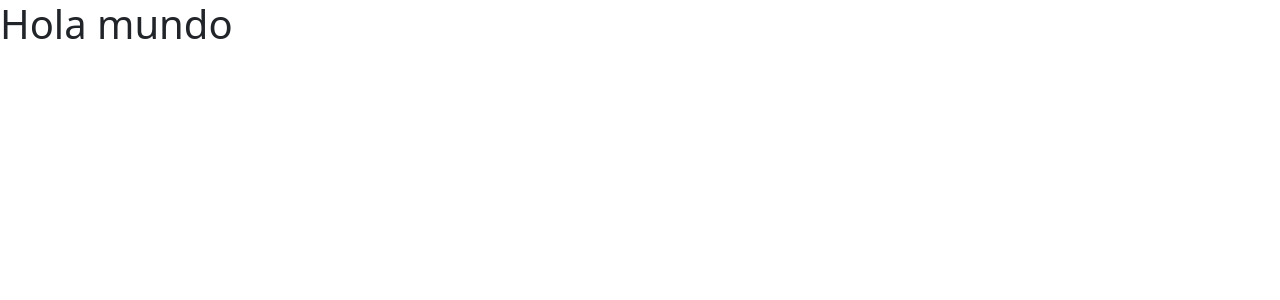
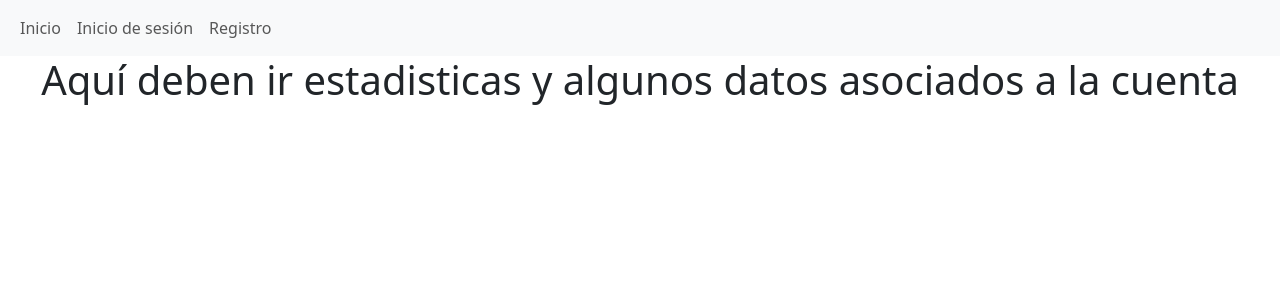
Before and after one commit to matias-user/projectinventory, a Django app: page / in a window 1280 px wide. Shown: the top 300 px of the page. Run offline with Django 5.2, Linux system fonts and the light colour scheme.

Commit message:
Se comienza template home, se va a comenzar template para agregar a productos a inventario

```diff
--- a/templates/core/base.html
+++ b/templates/core/base.html
@@ -6,6 +6,7 @@
     <title>{% block title %}{% endblock %}</title>
 </head>
 <body>
+    {% include 'core/navbar.html' %}
     {% block content %}{% endblock %}
 </body>
 </html>
--- a/templates/core/home.html
+++ b/templates/core/home.html
@@ -1,5 +1,8 @@
 {% extends 'core/base.html' %}
 
 {% block content %}
-    <h1>Hola mundo</h1>
+    <div class="d-flex justify-content-center align-items-center" >
+        <h1>Aquí deben ir estadisticas y algunos datos asociados a la cuenta</h1>
+
+    </div>
 {% endblock %}
--- /dev/null
+++ b/templates/core/navbar.html
@@ -0,0 +1,17 @@
+<nav class="navbar navbar-expand-lg bg-body-tertiary">
+    <div class="container-fluid">
+      <div class="collapse navbar-collapse" id="navbarNav">
+        <ul class="navbar-nav">
+          <li class="nav-item">
+            <a class="nav-link" href="{% url 'home' %}">Inicio</a>
+          </li>
+          <li class="nav-item">
+            <a class="nav-link" href="#">Inicio de sesión</a>
+          </li>
+          <li class="nav-item">
+            <a class="nav-link" href="#">Registro</a>
+          </li>
+        </ul>
+      </div>
+    </div>
+  </nav>
--- /dev/null
+++ b/templates/inventory/createProduct.html
@@ -0,0 +1,5 @@
+{% extends 'core/base.html' %}
+
+{% block content %}
+    <h2>Crear producto</h2>
+{% endblock %}
```
